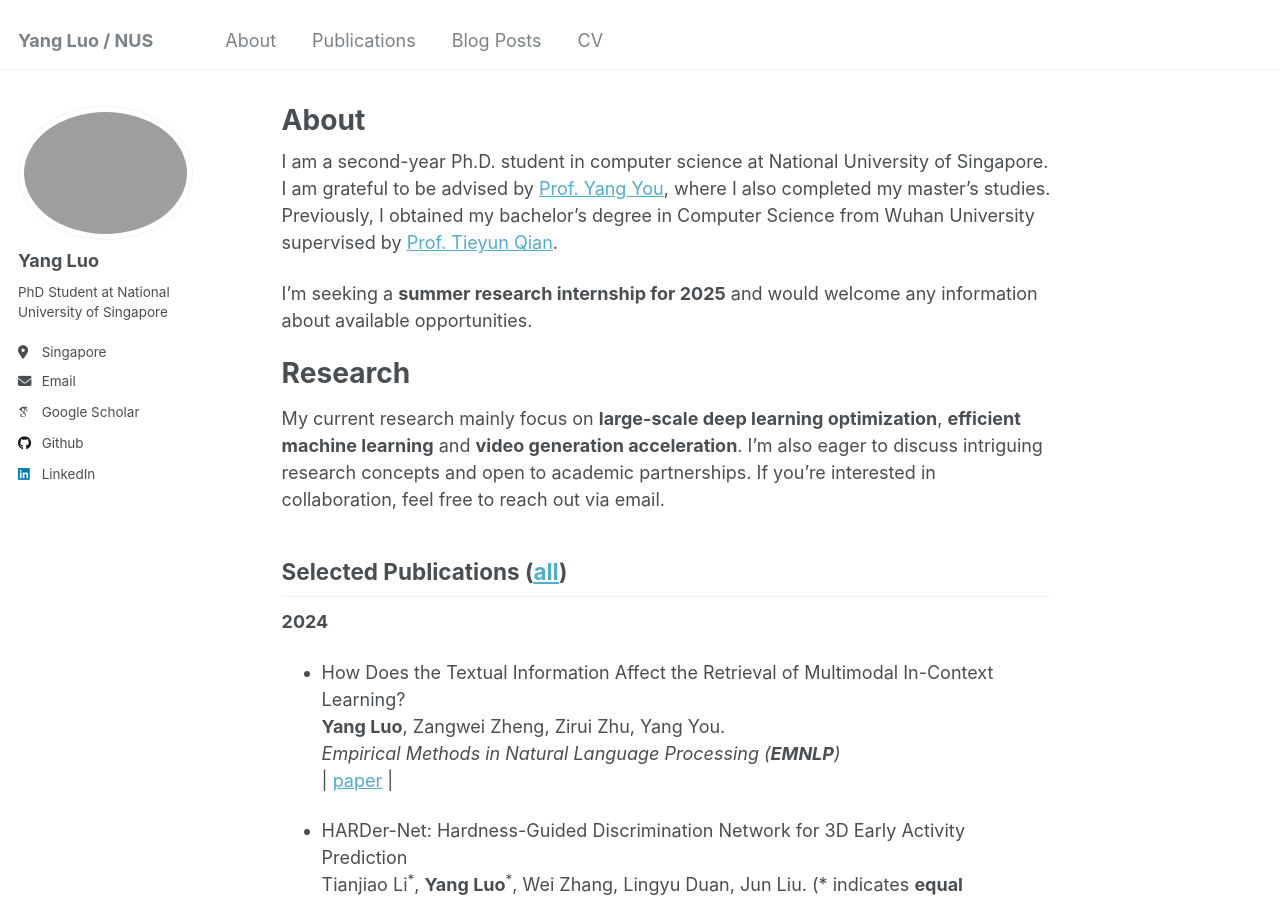
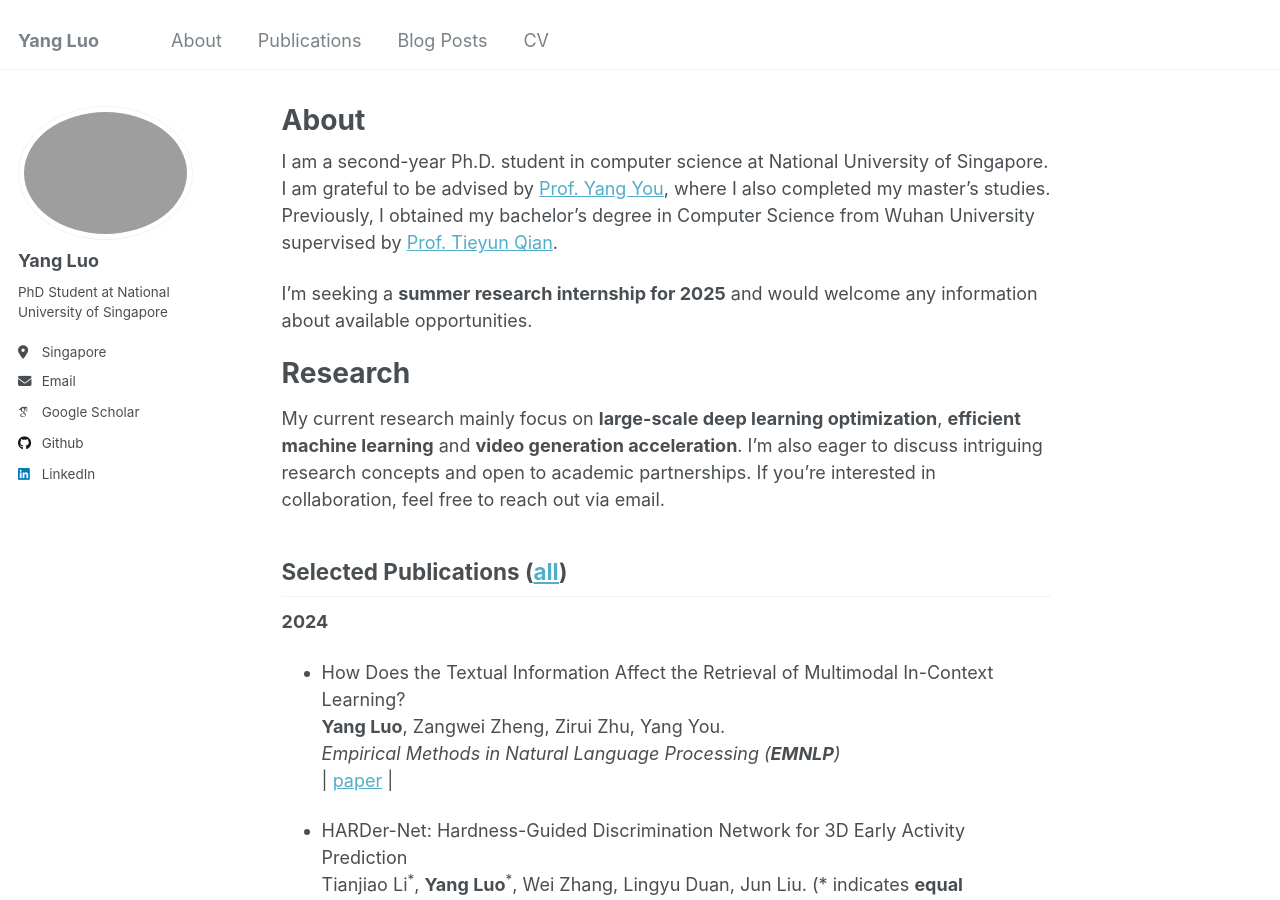
Before and after one commit to yangluo7/yangluo7.github.io, a Jekyll site: the page built from _pages/about.md, in a window 1280 px wide and 900 px high. Built offline with Jekyll 4.4.1, drawn with Linux system fonts in a browser that asks for light colours; some web fonts are replaced.

Commit message:
Information Update

```diff
--- a/_config.yml
+++ b/_config.yml
@@ -8,7 +8,7 @@
 
 # Basic Site Settings
 locale                   : "zh-Chinese"
-title                    : "Yang Luo / NUS"
+title                    : "Yang Luo"
 title_separator          : "-"
 name                     : &name "Yang Luo"
 description              : &description "PhD Student at National University of Singapore"
@@ -54,7 +54,7 @@ author:
   keybase          : # Username
   instagram        : # Username
   lastfm           : # Username
-  linkedin         : https://www.linkedin.com/in/yang-luo-0626681bb/
+  linkedin         : yang-luo-0626681bb
   mastodon         : # URL
   medium           : # URL
   pinterest        : # Username
```
